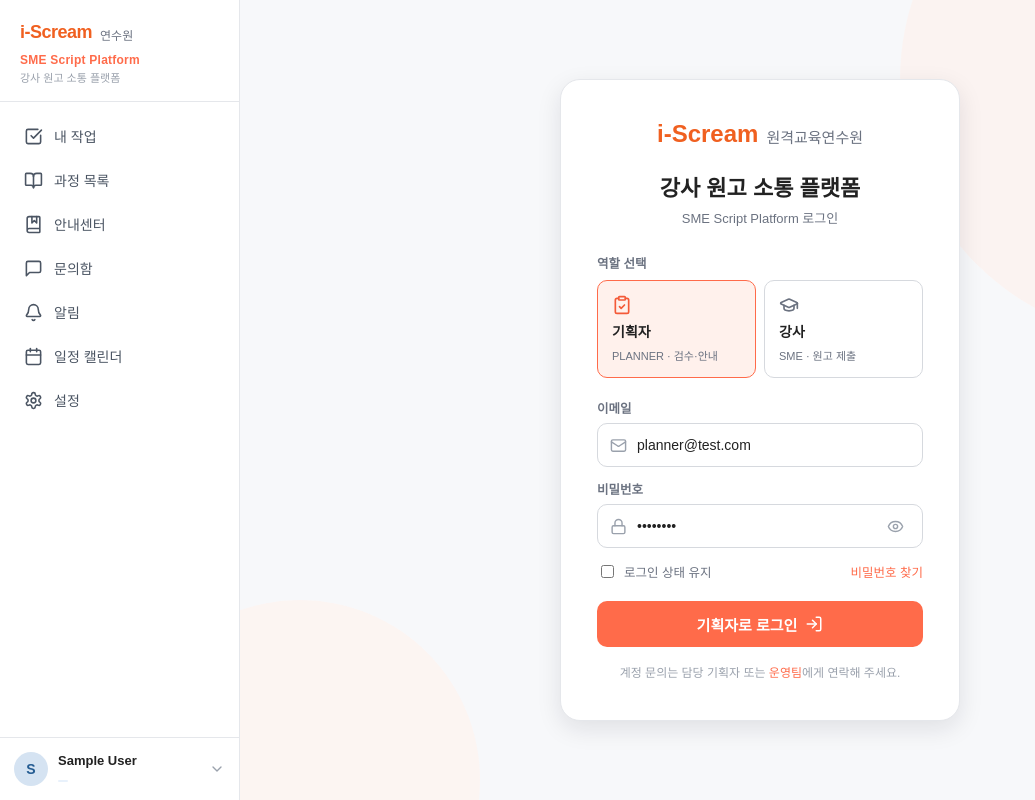
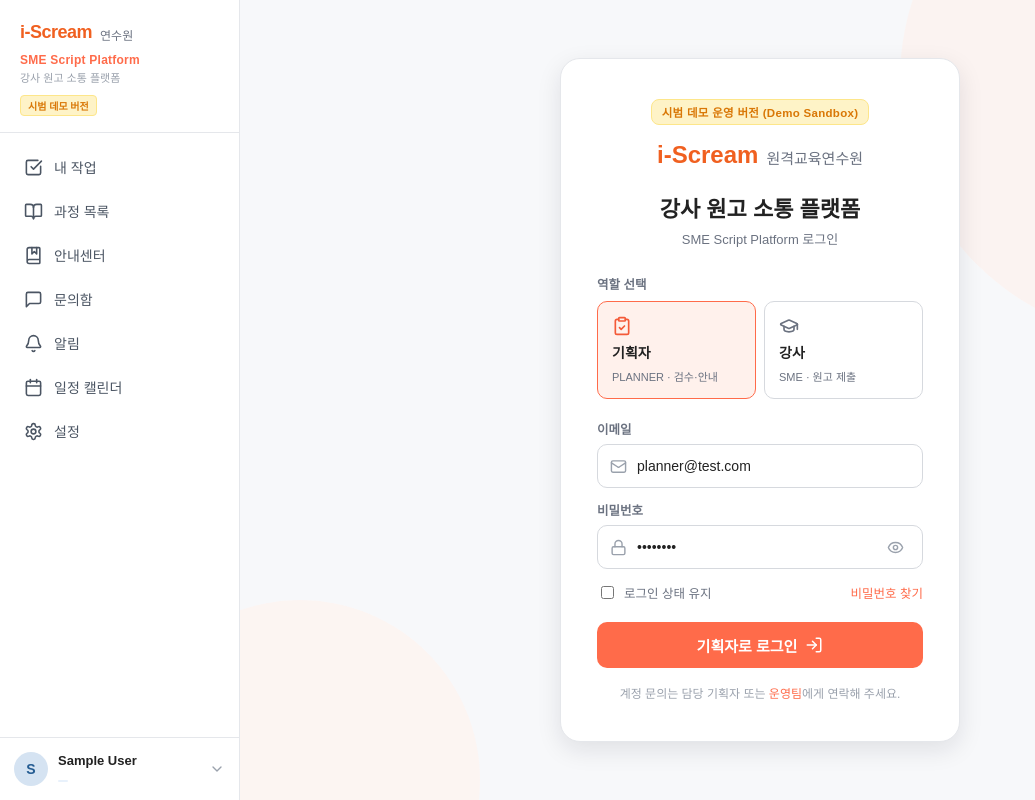
Before and after one commit to mgjang724-hub/sme-platform, a React (Vite) app in the folder apps/frontend/: page /login in a window 1280 px wide. Shown: the whole page, without its empty margins (0-1035 px from the left). Built offline with nearby package versions, Linux system fonts and the light colour scheme; no server answers; sample sign-in values are in the browser's storage; a web font is replaced by a local one.

Commit message:
style: add demo sandbox indicators to login and sidebar

```diff
--- a/apps/frontend/src/components/AppSidebar.tsx
+++ b/apps/frontend/src/components/AppSidebar.tsx
@@ -117,6 +117,21 @@
           color: 'var(--fg-4)',
           marginTop: '2px',
         }}>강사 원고 소통 플랫폼</div>
+        <div style={{
+          display: 'inline-flex',
+          alignItems: 'center',
+          gap: '5px',
+          marginTop: '10px',
+          fontSize: '10px',
+          fontWeight: 800,
+          color: '#D97706',
+          backgroundColor: '#FEF3C7',
+          padding: '2px 7px',
+          borderRadius: '4px',
+          border: '1px solid #FDE68A'
+        }}>
+          시범 데모 버전
+        </div>
       </div>
 
       {/* Navigation menu */}
--- a/apps/frontend/src/pages/Login.tsx
+++ b/apps/frontend/src/pages/Login.tsx
@@ -93,6 +93,20 @@
         padding: '40px 36px',
         zIndex: 2,
       }}>
+        {/* Demo Badge */}
+        <div style={{ display: 'flex', justifyContent: 'center', marginBottom: '16px' }}>
+          <span style={{
+            fontSize: '11.5px',
+            fontWeight: 800,
+            color: '#D97706',
+            backgroundColor: '#FEF3C7',
+            padding: '4px 10px',
+            borderRadius: 'var(--r-sm)',
+            border: '1px solid #FDE68A',
+            letterSpacing: '0.3px'
+          }}>시범 데모 운영 버전 (Demo Sandbox)</span>
+        </div>
+
         {/* Logo */}
         <div style={{ display: 'flex', alignItems: 'center', justifyContent: 'center', gap: '8px', marginBottom: '8px' }}>
           <span style={{ fontSize: '24px', fontWeight: 900, color: 'var(--brand-orange)' }}>i-Scream</span>
```
